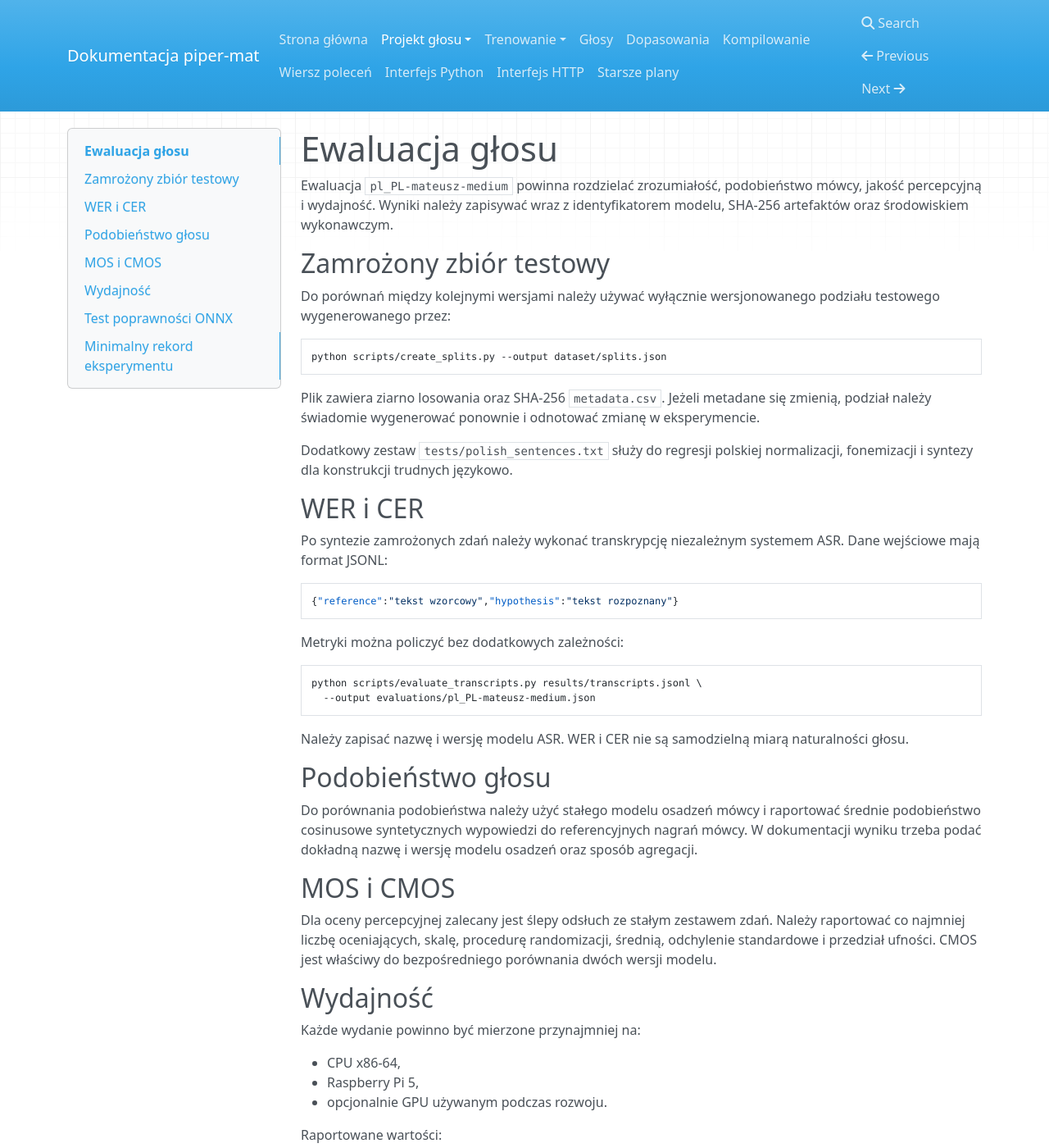
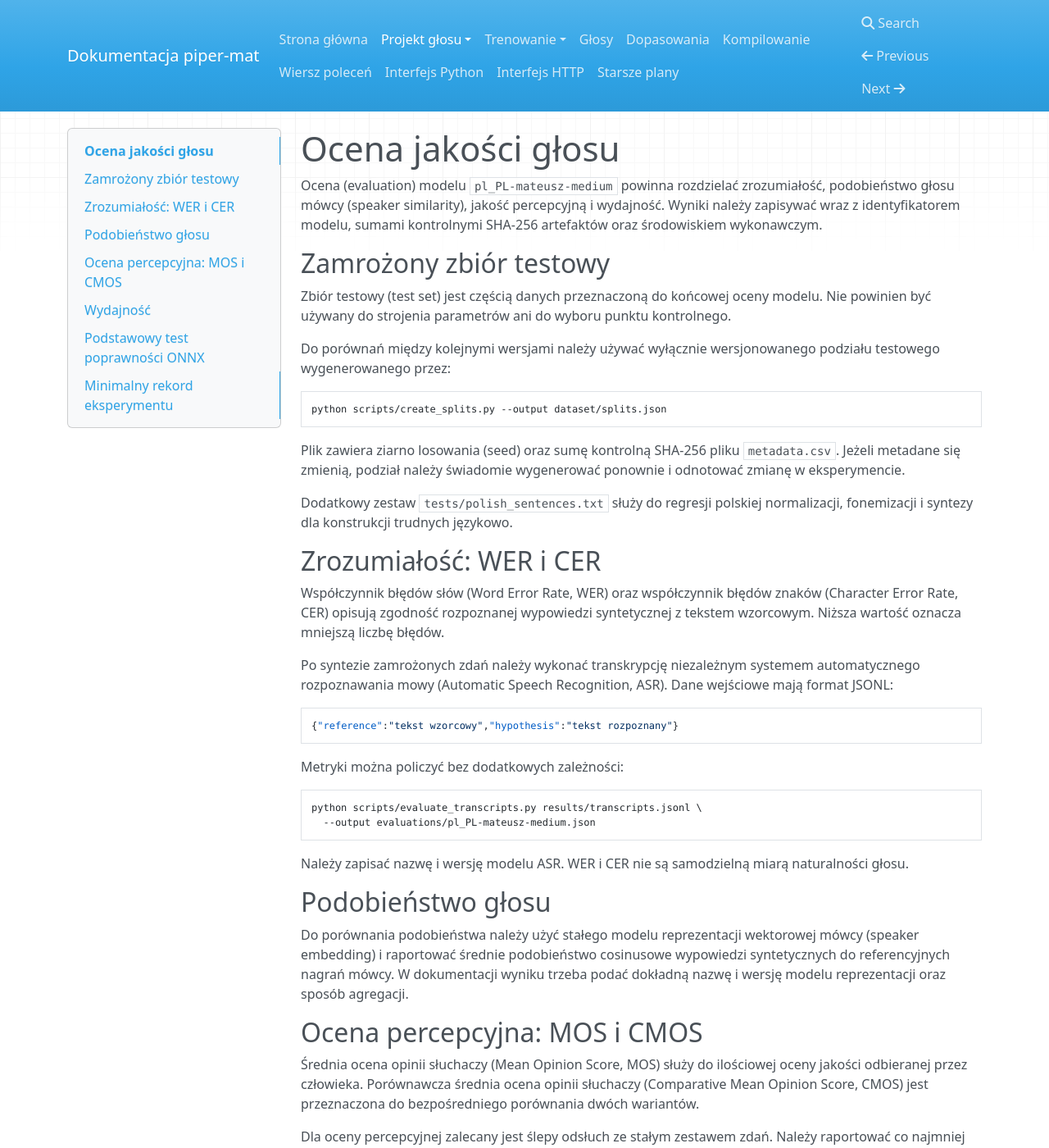
Before and after one commit to MatPomGit/piper-mat, an MkDocs documentation site: the page built from docs/EVALUATION.md, in a window 1280 px wide and 1400 px high. Shown: the whole window at 82% size. Built offline with MkDocs 1.6.1, drawn with Linux system fonts in a browser that asks for light colours; nearby versions of some CDN libraries; some of the changed text lies outside the part shown.

Commit message:
docs: ujednolić terminologię oceny modelu

````diff
--- a/docs/EVALUATION.md
+++ b/docs/EVALUATION.md
@@ -1,8 +1,10 @@
-# Ewaluacja głosu
+# Ocena jakości głosu
 
-Ewaluacja `pl_PL-mateusz-medium` powinna rozdzielać zrozumiałość, podobieństwo mówcy, jakość percepcyjną i wydajność. Wyniki należy zapisywać wraz z identyfikatorem modelu, SHA-256 artefaktów oraz środowiskiem wykonawczym.
+Ocena (evaluation) modelu `pl_PL-mateusz-medium` powinna rozdzielać zrozumiałość, podobieństwo głosu mówcy (speaker similarity), jakość percepcyjną i wydajność. Wyniki należy zapisywać wraz z identyfikatorem modelu, sumami kontrolnymi SHA-256 artefaktów oraz środowiskiem wykonawczym.
 
 ## Zamrożony zbiór testowy
+
+Zbiór testowy (test set) jest częścią danych przeznaczoną do końcowej oceny modelu. Nie powinien być używany do strojenia parametrów ani do wyboru punktu kontrolnego.
 
 Do porównań między kolejnymi wersjami należy używać wyłącznie wersjonowanego podziału testowego wygenerowanego przez:
 
@@ -10,13 +12,15 @@ Do porównań między kolejnymi wersjami należy używać wyłącznie wersjonowa
 python scripts/create_splits.py --output dataset/splits.json
 ```
 
-Plik zawiera ziarno losowania oraz SHA-256 `metadata.csv`. Jeżeli metadane się zmienią, podział należy świadomie wygenerować ponownie i odnotować zmianę w eksperymencie.
+Plik zawiera ziarno losowania (seed) oraz sumę kontrolną SHA-256 pliku `metadata.csv`. Jeżeli metadane się zmienią, podział należy świadomie wygenerować ponownie i odnotować zmianę w eksperymencie.
 
 Dodatkowy zestaw `tests/polish_sentences.txt` służy do regresji polskiej normalizacji, fonemizacji i syntezy dla konstrukcji trudnych językowo.
 
-## WER i CER
+## Zrozumiałość: WER i CER
 
-Po syntezie zamrożonych zdań należy wykonać transkrypcję niezależnym systemem ASR. Dane wejściowe mają format JSONL:
+Współczynnik błędów słów (Word Error Rate, WER) oraz współczynnik błędów znaków (Character Error Rate, CER) opisują zgodność rozpoznanej wypowiedzi syntetycznej z tekstem wzorcowym. Niższa wartość oznacza mniejszą liczbę błędów.
+
+Po syntezie zamrożonych zdań należy wykonać transkrypcję niezależnym systemem automatycznego rozpoznawania mowy (Automatic Speech Recognition, ASR). Dane wejściowe mają format JSONL:
 
 ```json
 {"reference":"tekst wzorcowy","hypothesis":"tekst rozpoznany"}
@@ -33,11 +37,13 @@ Należy zapisać nazwę i wersję modelu ASR. WER i CER nie są samodzielną mia
 
 ## Podobieństwo głosu
 
-Do porównania podobieństwa należy użyć stałego modelu osadzeń mówcy i raportować średnie podobieństwo cosinusowe syntetycznych wypowiedzi do referencyjnych nagrań mówcy. W dokumentacji wyniku trzeba podać dokładną nazwę i wersję modelu osadzeń oraz sposób agregacji.
+Do porównania podobieństwa należy użyć stałego modelu reprezentacji wektorowej mówcy (speaker embedding) i raportować średnie podobieństwo cosinusowe wypowiedzi syntetycznych do referencyjnych nagrań mówcy. W dokumentacji wyniku trzeba podać dokładną nazwę i wersję modelu reprezentacji oraz sposób agregacji.
 
-## MOS i CMOS
+## Ocena percepcyjna: MOS i CMOS
 
-Dla oceny percepcyjnej zalecany jest ślepy odsłuch ze stałym zestawem zdań. Należy raportować co najmniej liczbę oceniających, skalę, procedurę randomizacji, średnią, odchylenie standardowe i przedział ufności. CMOS jest właściwy do bezpośredniego porównania dwóch wersji modelu.
+Średnia ocena opinii słuchaczy (Mean Opinion Score, MOS) służy do ilościowej oceny jakości odbieranej przez człowieka. Porównawcza średnia ocena opinii słuchaczy (Comparative Mean Opinion Score, CMOS) jest przeznaczona do bezpośredniego porównania dwóch wariantów.
+
+Dla oceny percepcyjnej zalecany jest ślepy odsłuch ze stałym zestawem zdań. Należy raportować co najmniej liczbę oceniających, skalę, procedurę randomizacji, średnią, odchylenie standardowe i przedział ufności.
 
 ## Wydajność
 
@@ -62,7 +68,9 @@ Dla RTF należy używać definicji:
 
 Wartość poniżej 1 oznacza syntezę szybszą niż czas rzeczywisty.
 
-## Test poprawności ONNX
+## Podstawowy test poprawności ONNX
+
+Podstawowy test poprawności (smoke test) sprawdza, czy wyeksportowany model można uruchomić i czy generuje on poprawny technicznie sygnał dźwiękowy.
 
 Po każdym eksporcie należy uruchomić:
 
@@ -71,20 +79,20 @@ python scripts/smoke_test_voice.py \
   --model output/pl_PL-mateusz-medium.onnx
 ```
 
-Test sprawdza obecność pary ONNX/JSON, poprawność konfiguracji, możliwość wykonania Pipera oraz powstanie niepustego pliku WAV o zgodnej częstotliwości próbkowania.
+Test sprawdza obecność pary ONNX/JSON, poprawność konfiguracji, możliwość wykonania Pipera oraz powstanie niepustego pliku WAV o zgodnej częstotliwości próbkowania (sample rate).
 
 ## Minimalny rekord eksperymentu
 
 Wynik opublikowanego eksperymentu powinien zawierać:
 
 - wersję lub identyfikator zatwierdzenia Piper,
-- bazowy punkt kontrolny i jego SHA-256,
+- bazowy punkt kontrolny (checkpoint) i jego SHA-256,
 - ziarno losowania,
-- parametry treningu,
+- parametry trenowania,
 - wersje Python, PyTorch, Lightning, CUDA i eSpeak NG,
 - SHA-256 metadanych zbioru danych oraz pliku podziału,
 - WER i CER,
 - podobieństwo głosu,
-- MOS/CMOS, jeśli przeprowadzono badanie,
+- MOS/CMOS, jeżeli przeprowadzono badanie,
 - pomiary wydajności sprzętowej,
 - SHA-256 finalnego ONNX i JSON.
````
Also changed, not shown: other parts of docs/EVALUATION.md (+3 -3 lines).
